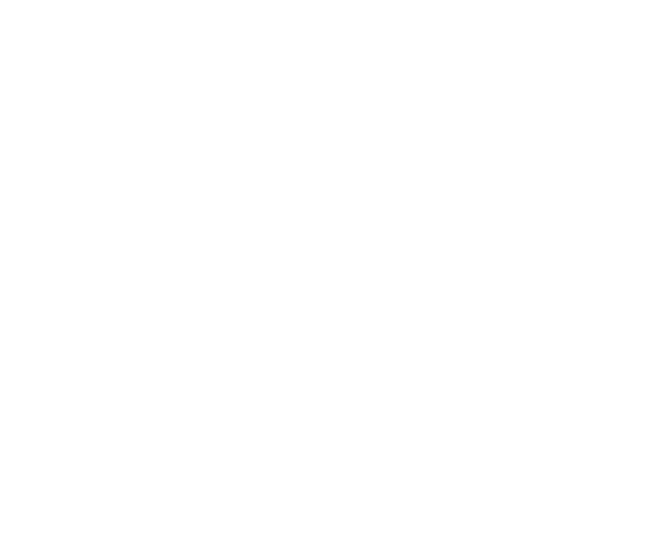
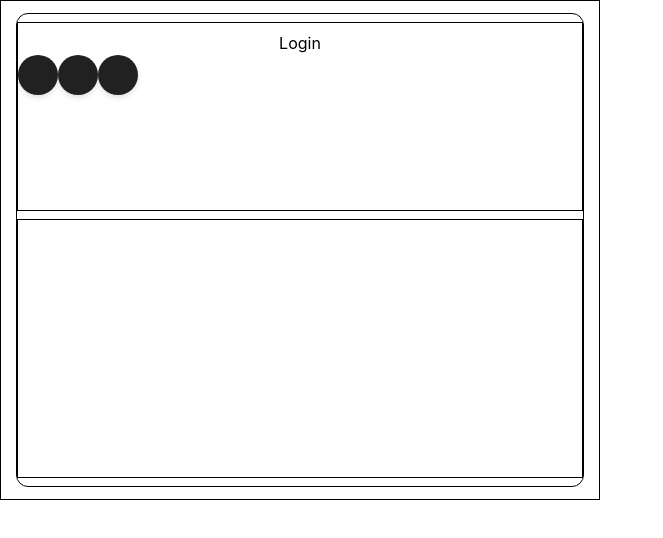
Before and after one commit to AbhishekAK411/zephyr-app, a React (Create React App) app in the folder client/: page /login in a window 1280 px wide. Before the commit this address had no page. Shown: the top 538 px of the page, without its empty margins (0-663 px from the left). Built offline with nearby package versions, Linux system fonts and the light colour scheme.

Commit message:
updates on react code and components

```diff
--- a/client/package.json
+++ b/client/package.json
@@ -3,6 +3,7 @@
   "version": "0.1.0",
   "private": true,
   "dependencies": {
+    "@material-tailwind/react": "^2.1.2",
     "@testing-library/jest-dom": "^5.17.0",
     "@testing-library/react": "^13.4.0",
     "@testing-library/user-event": "^13.5.0",
--- a/client/public/index.html
+++ b/client/public/index.html
@@ -29,6 +29,7 @@
   <body>
     <noscript>You need to enable JavaScript to run this app.</noscript>
     <div id="root"></div>
+    <div></div>
     <!--
       This HTML file is a template.
       If you open it directly in the browser, you will see an empty page.
--- a/client/src/App.jsx
+++ b/client/src/App.jsx
@@ -1,5 +1,6 @@
 import {Route, Routes} from "react-router-dom";
 import Home from "./Components/Home/Home";
+import Login from "./Components/User/Login";
 
 
 function App() {
@@ -7,6 +8,7 @@
     <>
       <Routes>
         <Route exact path="/" element={<Home />} />
+        <Route exact path="/login" element={<Login />} />
       </Routes>
     </>
   );
--- a/client/src/Components/User/Login.jsx
+++ b/client/src/Components/User/Login.jsx
@@ -1,7 +1,21 @@
+import { IconButton } from "@material-tailwind/react";
+
 const Login = () => {
     return (
         <>
-
+            <section className="w-[600px] h-[500px] border-black border flex items-center justify-center">
+                <section className="w-[95%] h-[95%] border-black border rounded-xl flex flex-col justify-evenly">
+                    <section className="w-full h-[40%] border-black border">
+                        <p className="text-center pt-2">Login</p>
+                        <section className="flex">
+                            <IconButton size="md" className="rounded-full flex items-center justify-center"></IconButton>
+                            <IconButton size="md" className="rounded-full flex items-center justify-center"></IconButton>
+                            <IconButton size="md" className="rounded-full flex items-center justify-center"></IconButton>
+                        </section>
+                    </section>
+                    <section className="w-full h-[55%] border-black border"></section>
+                </section>
+            </section>
         </>
     )
 }
--- a/client/src/Components/User/Register.jsx
+++ b/client/src/Components/User/Register.jsx
@@ -1,7 +1,7 @@
 const Register = () => {
     return (
         <>
-
+            <section className=""></section>
         </>
     )
 }
--- a/client/tailwind.config.js
+++ b/client/tailwind.config.js
@@ -1,8 +1,11 @@
 /** @type {import('tailwindcss').Config} */
-module.exports = {
+
+const withMT = require("@material-tailwind/react/utils/withMT");
+
+module.exports = withMT({
   content: ["./src/**/*.{html,js,jsx}"],
   theme: {
     extend: {},
   },
   plugins: [],
-}
+})
```
Also changed, not shown: 1 other file (tests, documents, lock files or other folders).
